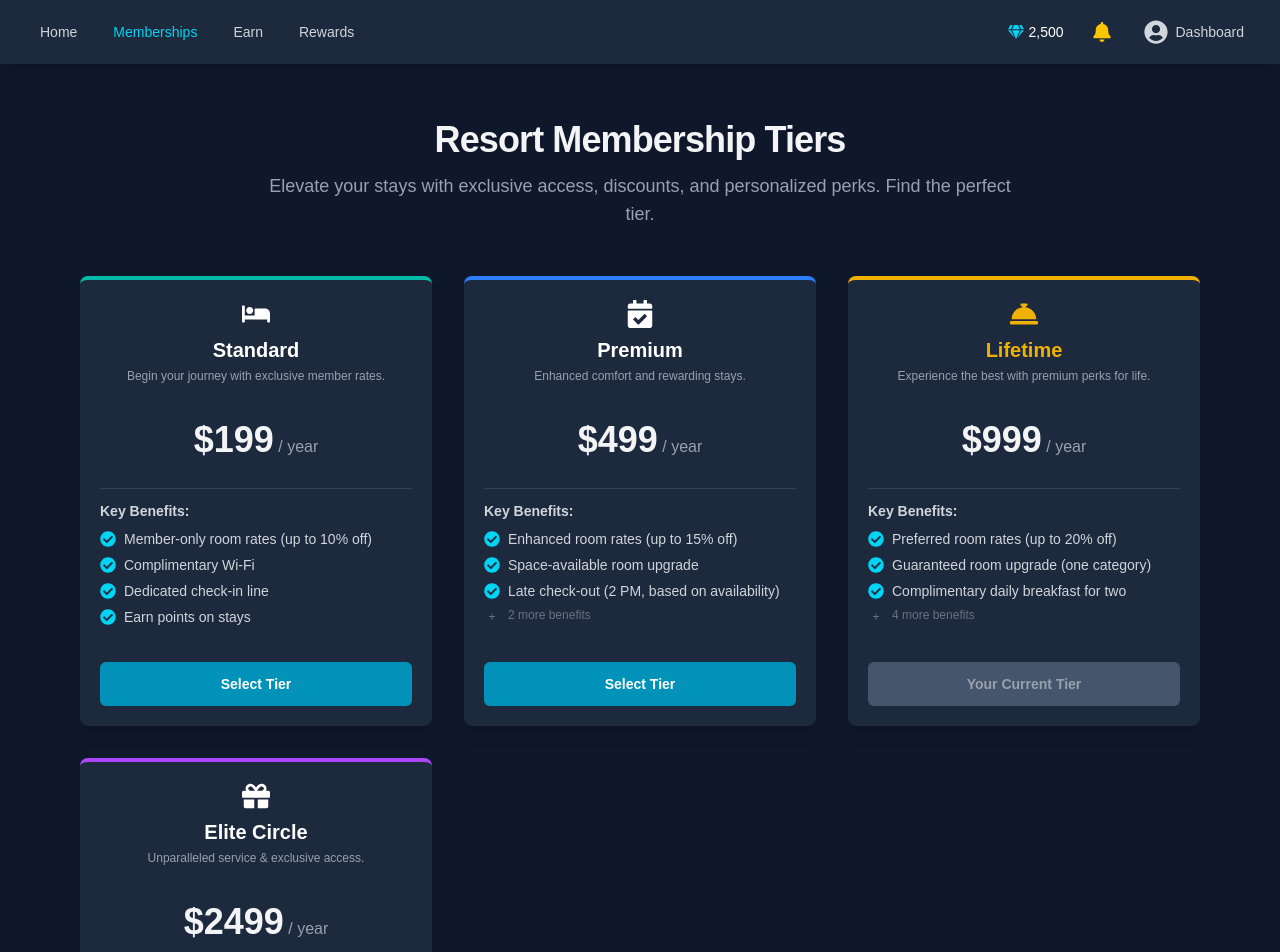
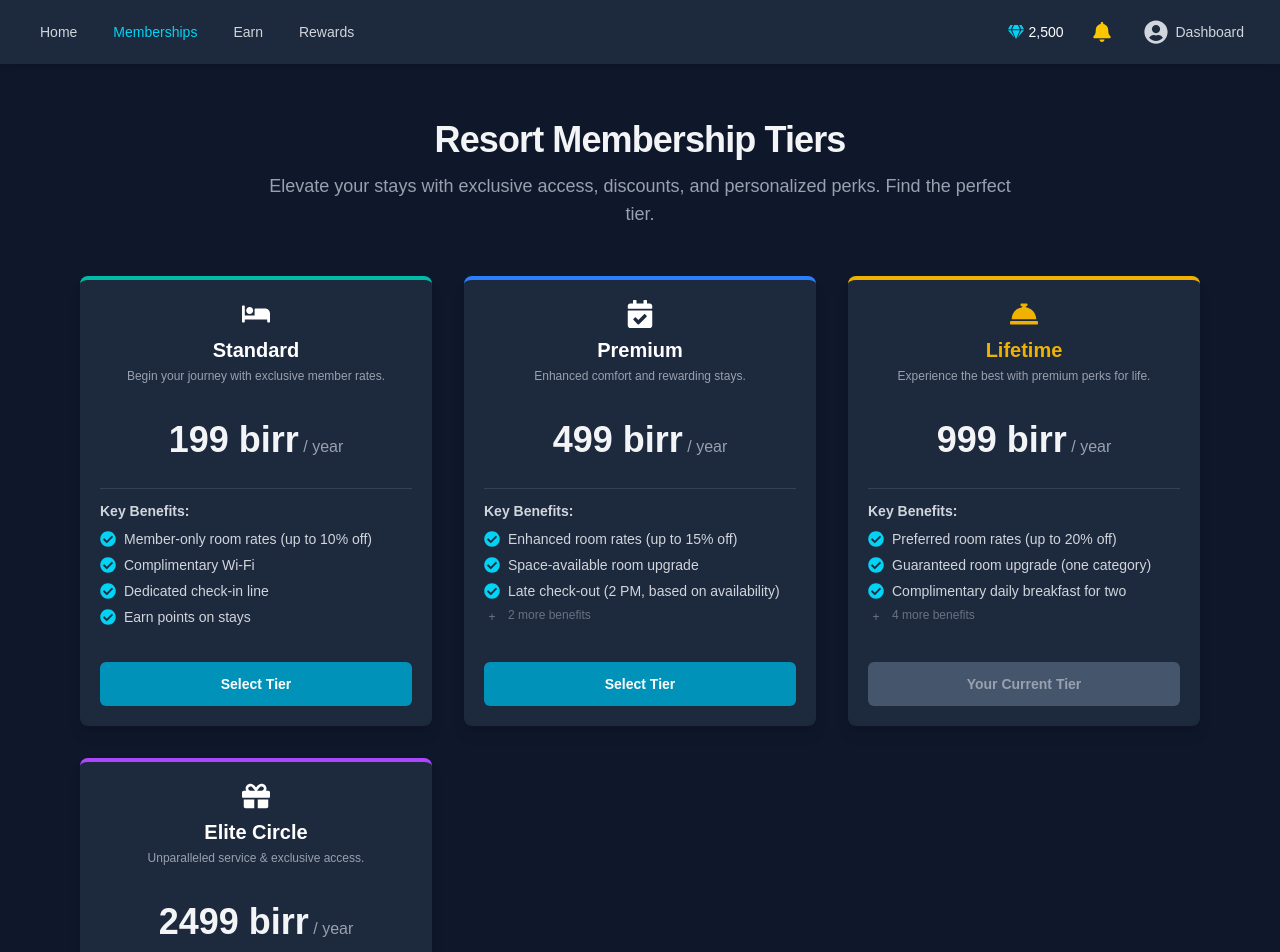
Before and after one commit to ActualLearner/GuzoLabs, a Next.js app: page /memberships in a window 1280 px wide. Shown: the top 952 px of the page. Built offline with nearby package versions, Linux system fonts and the light colour scheme.

Commit message:
fix: change currency to birr

```diff
--- a/app/memberships/page.js
+++ b/app/memberships/page.js
@@ -14,7 +14,7 @@ const membershipPlans = [
     id: 'standard', // Matches 'Standard' from mock data (via lowercase comparison)
     level: 1,
     name: 'Standard', // Changed name to match mock data
-    priceYearly: '$199',
+    priceYearly: '199 birr',
     description: 'Begin your journey with exclusive member rates.',
     features: [
       'Member-only room rates (up to 10% off)',
@@ -30,7 +30,7 @@ const membershipPlans = [
     id: 'premium', // Matches 'Premium' from mock data
     level: 2,
     name: 'Premium', // Changed name to match mock data
-    priceYearly: '$499',
+    priceYearly: '499 birr',
     description: 'Enhanced comfort and rewarding stays.',
     features: [
       'Enhanced room rates (up to 15% off)',
@@ -45,7 +45,7 @@ const membershipPlans = [
     id: 'lifetime', // Matches 'Lifetime' from mock data
     level: 3,
     name: 'Lifetime', // Changed name to match mock data
-    priceYearly: '$999', // Example price, could be one-time or different model
+    priceYearly: '999 birr', // Example price, could be one-time or different model
     description: 'Experience the best with premium perks for life.',
     features: [
       'Preferred room rates (up to 20% off)',
@@ -60,7 +60,7 @@ const membershipPlans = [
     id: 'elite', // Corresponds to packageType 'Elite' - add if needed as a separate tier
     level: 4,
     name: 'Elite Circle', // Example Name
-    priceYearly: '$2499',
+    priceYearly: '2499 birr',
     description: 'Unparalleled service & exclusive access.',
     features: [
       'Best available room rates (up to 25% off)',
```
